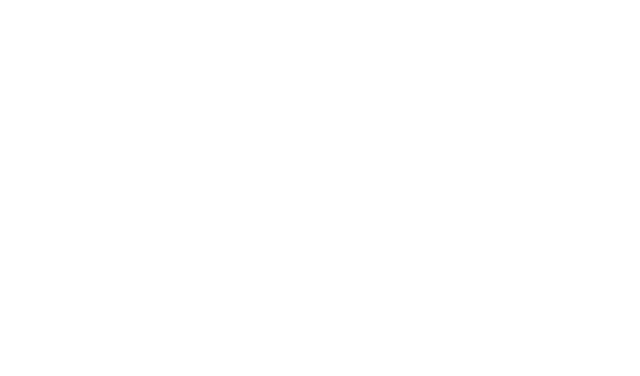
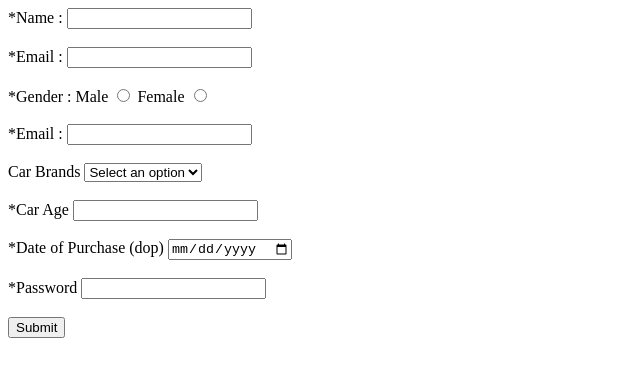
Before and after one commit to acciojob/car-insurance-form-Anushkc, a website: page main.html in a window 1280 px wide. Shown: the whole page, without its empty margins (0-640 px from the left). Drawn offline with Linux system fonts and the light colour scheme.

Commit message:
created a submission

```diff
--- a/main.html
+++ b/main.html
@@ -7,9 +7,61 @@
 </head>
 
 <body>
+	<style>
+		.req::before{
+			content:"*"
+
+		}
+	</style>
 	<!-- the entire body must be written by student -->
-    <script type="text/javascript" src="./script.js">
-</script>
+    <script type="text/javascript" src="./script.js"></script>
+	<form method="post">
+
+
+		<label class="req" for="name">Name :</label>
+		<input type="text" id ="name" name = "name" >
+		<br><br>
+		<label class="req" for="email">Email :</label>
+		<input type="email" id ="email" name = "email" >
+		<br><br>
+
+		<label class="req" >Gender :</label>
+		<label for="gen1">Male</label>
+		<input type="radio" id ="gen1" name = "gen">
+		<label for="gen2">Female</label>
+		<input type="radio" id ="gen2" name = "gen">
+		<br><br>
+
+		<label class="req" for="email">Email :</label>
+		<input type="email" id ="email" name = "email" >
+		<br><br>
+
+		<label for="cars">Car Brands</label>
+		<select id="cars" name ="cars">
+			<option hidden >Select an option</option>
+			<option>BMW</option>
+			<option>Audi</option>
+			<option>Mercedez</option>
+		</select>
+		<br><br>
+
+		<label class="req" for="carage">Car Age</label>
+		<input type="number" id ="carage" name = "carage" >
+		<br><br>
+
+		<label class="req" for="dop">Date of Purchase (dop)</label>
+		<input type="date" id ="dop" name = "dop">
+		<br><br>
+
+		<label class="req" for="password">Password</label>
+		<input type="Password" id ="password" name = "password">
+		<br><br>
+
+		<button type="submit">Submit</button>
+
+
+
+
 
 </body>
 
```
